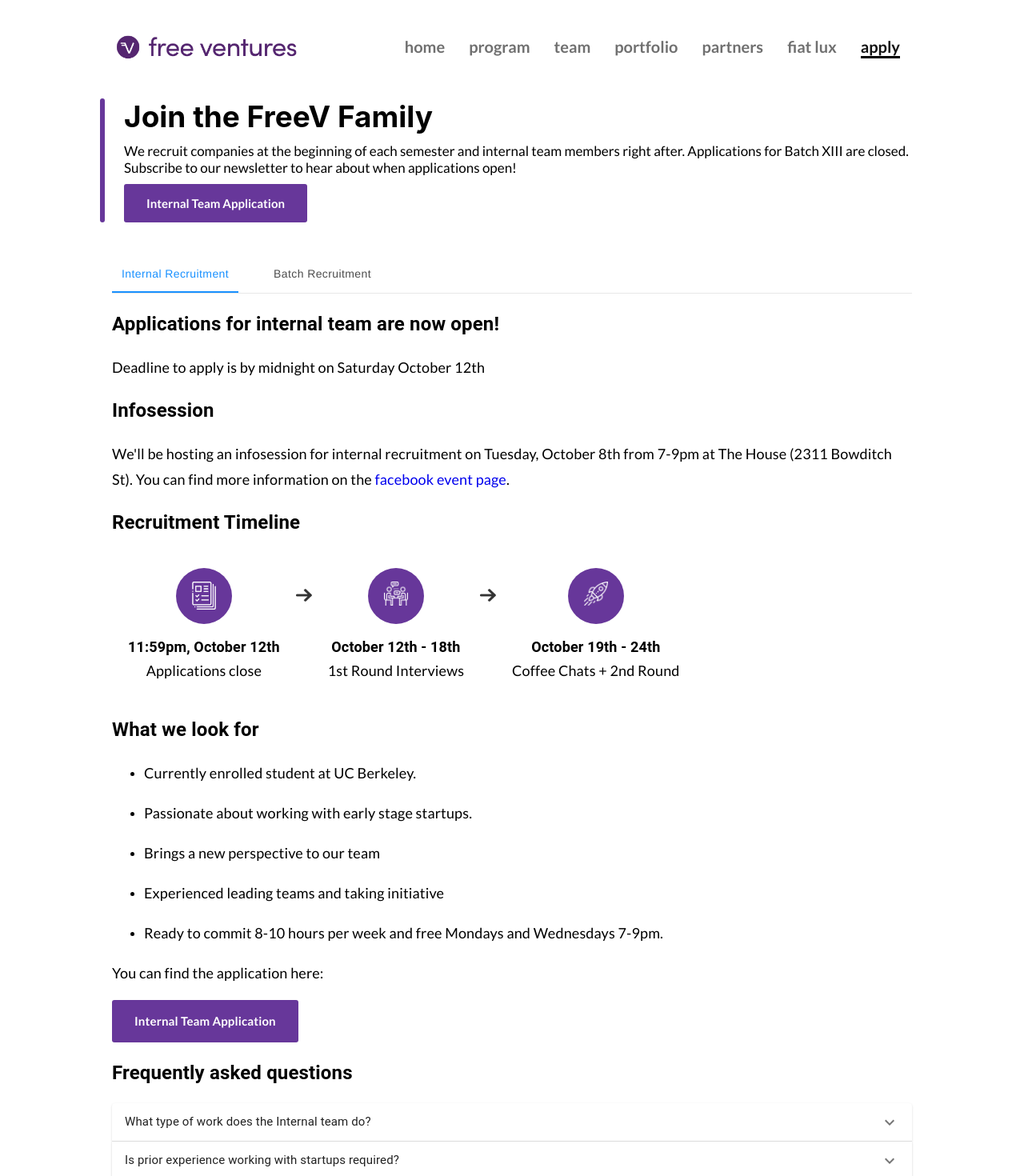
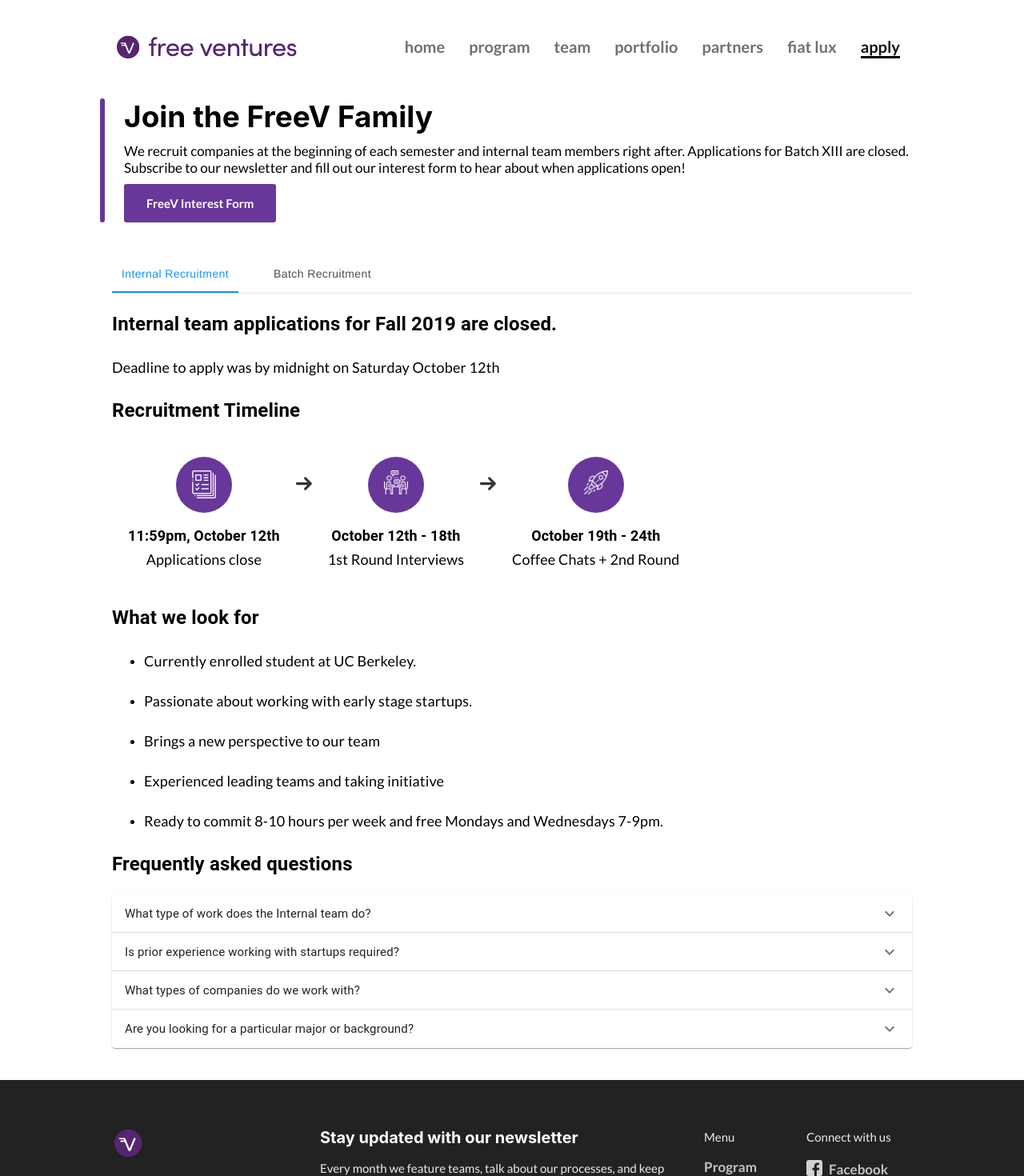
Before and after one commit to adhivd/freev-website, a React (Create React App) app: page /apply in a window 1280 px wide. Shown: the top 1470 px of the page at 80% size. Built offline with nearby package versions, Linux system fonts and the light colour scheme.

Commit message:
got rid of internal team recruitment, added demo day link to home page

```diff
--- a/src/Components/Apply.js
+++ b/src/Components/Apply.js
@@ -122,9 +122,9 @@
         <section>
             <GenericTop
                 header={'Join the FreeV Family'}
-                description={'We recruit companies at the beginning of each semester and internal team members right after. Applications for Batch XIII are closed. Subscribe to our newsletter to hear about when applications open!'}
+                description={'We recruit companies at the beginning of each semester and internal team members right after. Applications for Batch XIII are closed. Subscribe to our newsletter and fill out our interest form to hear about when applications open!'}
             >
-                <a href="https://airtable.com/shrvWfvMoAdX8Iabi" className="genericButton" target="_blank">Internal Team Application</a>
+                <a href="https://docs.google.com/forms/d/10vxWMOJfvCBVb4aGyeEBwC8TPq64NJwzAqF9M7zP7ck/edit" className="genericButton" target="_blank">FreeV Interest Form</a>
             </GenericTop>
             <GenericPage>
                 <div className={classes.root}>
@@ -196,10 +196,8 @@
 
 
                     <TabPanel value={value} index={0}>
-                    <h2>Applications for internal team are now open!</h2>
-                    <p>Deadline to apply is by midnight on Saturday October 12th</p>
-                    <h2>Infosession</h2>
-                    <p>We'll be hosting an infosession for internal recruitment on Tuesday, October 8th from 7-9pm at The House (2311 Bowditch St). You can find more information on the <a href="https://www.facebook.com/events/534914980589312" target="_blank" >facebook event page</a>.</p>
+                    <h2>Internal team applications for Fall 2019 are closed.</h2>
+                    <p>Deadline to apply was by midnight on Saturday October 12th</p>
                     <h2>Recruitment Timeline</h2>
                     <div className="timeline">
                             <article>
@@ -248,9 +246,7 @@
                                 Ready to commit 8-10 hours per week and free Mondays and Wednesdays 7-9pm.
                             </p></li>
                         </ul>
-                       <p>You can find the application here:</p>
-                       <a href="https://airtable.com/shrvWfvMoAdX8Iabi" className="genericButton" target="_blank">Internal Team Application</a>
-                        <br />
+
                         <h2>Frequently asked questions</h2>
                     <FAQHolder
                         faq={internalFAQContent}
--- a/src/Components/Home.js
+++ b/src/Components/Home.js
@@ -292,7 +292,7 @@
                 <span>
                     <h1>Empowering the brightest founders in Berkeley</h1>
                     <h2>Free Ventures is Cal’s leading pre-seed startup accelerator</h2>
-                    <Link to="apply" className="apply">Apply to our internal team</Link>
+                    <a href="https://www.facebook.com/events/454766658521992/" className="apply" target="_blank">Come to our Demo Day</a>
                 </span>
                 <span>
                     <img src={freevgroup} alt="" />
```
